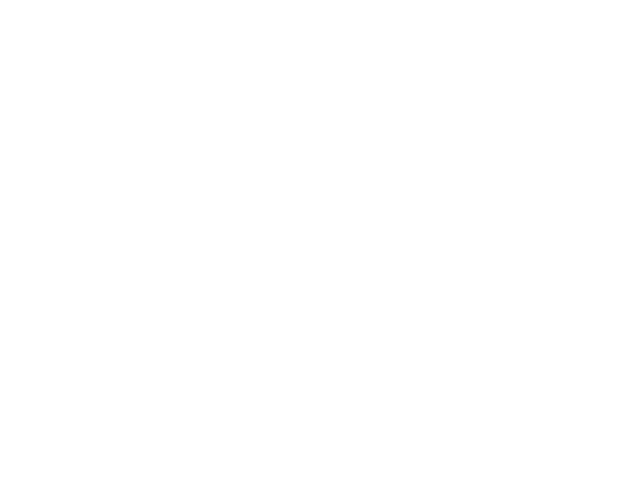
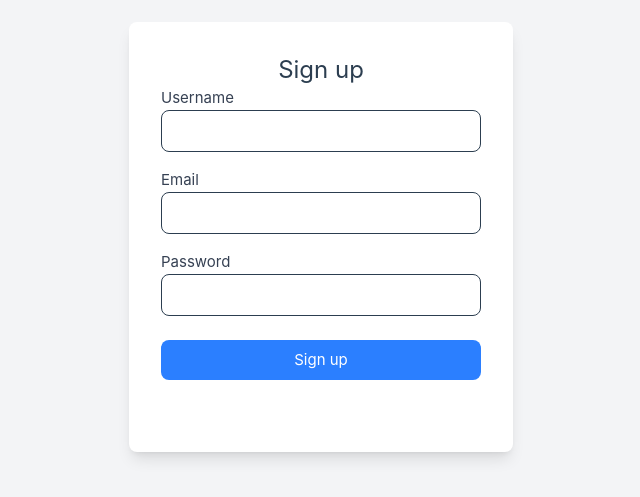
Before and after one commit to octo-project/ecommerce, a Vue app: page /sign-up in a window 1280 px wide. Before the commit this address had no page. Shown: the part 163-660 px from the top of the page, without its empty margins (319-959 px from the left). Built offline with nearby package versions, Linux system fonts and the light colour scheme.

Commit message:
add login and logout functionnality

```diff
--- a/src/assets/main.css
+++ b/src/assets/main.css
@@ -1,10 +1,15 @@
 @import './base.css';
 @import "tailwindcss";
 
+html, body {
+  margin: 0px;
+  padding: 0px;
+}
+
 #app {
-  max-width: 1280px;
-  margin: 0 auto;
-  padding: 2rem;
+  /* max-width: 1280px; */
+  /* margin: 0 auto;
+  padding: 2rem; */
   font-weight: normal;
 }
 
--- /dev/null
+++ b/src/components/navbar/Navbar.vue
@@ -0,0 +1,21 @@
+<template>
+    <nav className="sticky top-0 bg-gray-800 shadow-sm p-4 flex justify-between items-center">
+        <h1 className="text-white text-xl">E-Commerce</h1>
+        <button
+            className="bg-red-500 text-white px-4 py-2 rounded-lg hover:bg-red-700"
+        >
+            Logout
+        </button>
+    </nav>
+</template>
+
+<script setup lang="ts">
+    import {useRouter} from 'vue-router'
+
+    const router = useRouter();
+
+    const logout = () => {
+        localStorage.removeItem("token");
+        router.push("/login");
+    }
+</script>
--- a/src/router/index.ts
+++ b/src/router/index.ts
@@ -1,8 +1,20 @@
 import Home from "@/views/Home.vue"
+import Login from "@/views/Login.vue"
+import SignUp from '@/views/SignUp.vue'
 import ProductDetails from "@/views/ProductDetails.vue"
 import {createRouter, createWebHistory} from 'vue-router'
 
 const routes = [
+    {
+        name: "Login",
+        path: "/login",
+        component: Login,
+    },
+    {
+        name: "Sign Up",
+        path: "/sign-up",
+        component: SignUp,
+    },
     {
         path: "/",
         name: "Home",
--- a/src/views/Home.vue
+++ b/src/views/Home.vue
@@ -1,5 +1,6 @@
 <template>
     <div class="w-full">
+        <NavBar/>
         <h1 className="text-2xl font-bold !mb-4">Latest Products</h1>
         <div v-if="loading" className="text-center">Loading ...</div>
         <div v-else-if="error" className="text-red-500">{{error}}</div>
@@ -12,7 +13,8 @@
 <script setup>
     import axios from 'axios';
     import {ref, onMounted} from 'vue';
-    import ProductCard from '@/components/productCard/ProductCard.vue'
+    import NavBar from '@/components/navbar/Navbar.vue';
+    import ProductCard from '@/components/productCard/ProductCard.vue';
 
     const error = ref(null);
     const products = ref([]);
--- /dev/null
+++ b/src/views/Login.vue
@@ -0,0 +1,56 @@
+<template>
+    <div className="flex justify-center items-center min-h-screen bg-gray-100">
+        <div className="bg-white p-8 rounded-lg shadow-lg w-96">
+            <h2 className="text-2xl font-bold mb-4 text-center">Login</h2>
+            <form @submit.prevent="login">
+                <div className="mb-4">
+                    <label for="username" className="block text-gray-700">Username</label>
+                    <input v-model="username" id="username" type="text" required className="w-full px-4 py-2 border rounded-lg focus:outline-none focus:border-transparent focus:ring-2 focus:ring-blue-500"/>
+                </div>
+                <div className="mb-4 !mt-4">
+                    <label className="block text-gray-700">Password</label>
+                    <input v-model="password" type="password" required className="w-full px-4 py-2 border rounded-lg focus:outline-none focus:border-transparent focus:ring-2 focus:ring-blue-500"/>
+                </div>
+                <button type="submit" :disabled="loading" className="!mt-4 w-full disabled:bg-blue-500 disabled:cursor-not-allowed cursor-pointer bg-blue-500 text-white px-4 py-2 rounded-lg hover:bg-blue-700">
+                    {{loading ? "Loading ..." : "Login"}}
+                </button>
+            </form>
+            <p @click="goToSignUp" className="text-blue-700 underline !mt-3 text-center cursor-pointer">Inscrivez vous</p>
+            <p :class="{'invisible': !error, 'block text-red-500 text-center min-h-[24px] !mt-4': true}">{{ error || ' ' }}</p>
+        </div>
+    </div>
+</template>
+
+<script setup lang="ts">
+    import {ref} from 'vue';
+    import axios from 'axios';
+    import {useRouter} from 'vue-router';
+
+    const router = useRouter();
+    const username = ref<string>('');
+    const password = ref<string>('');
+    const loading = ref<Boolean>(false);
+    const error = ref<string|null>(null);
+
+    const login = async () => {
+        try {
+            error.value = null;
+            loading.value = true;
+
+            const response = await axios.post("https://fakestoreapi.com/auth/login",{
+                username: username.value,
+                password: password.value
+            });
+            localStorage.setItem('token', response.data.token);
+            router.push('/')
+        } catch (err) {
+            error.value = 'Invalid email or password';
+        } finally {
+            loading.value = false
+        }
+    }
+
+    const goToSignUp = () => {
+        router.push('/sign-up')
+    }
+</script>
--- /dev/null
+++ b/src/views/SignUp.vue
@@ -0,0 +1,58 @@
+<template>
+    <div className="flex justify-center items-center min-h-screen bg-gray-100">
+        <div className="bg-white p-8 rounded-lg shadow-lg w-96">
+            <h2 className="text-2xl font-bold mb-4 text-center">Sign up</h2>
+            <form @submit.prevent="signUp">
+                <div className="!mb-4">
+                    <label for="username" className="block text-gray-700">Username</label>
+                    <input v-model="username" type="text" required id="username" className="w-full px-4 py-2 border rounded-lg focus:border-transparent focus:outline-none focus:ring-2 focus:ring-blue-500"/>
+                </div>
+                <div className="!mb-4">
+                    <label for="email" className="block text-gray-700">Email</label>
+                    <input v-model="email" type="email" required id="email" className="w-full px-4 py-2 rounded-lg focus:outline-none focus:ring-2 focus:border-transparent focus:ring-blue-500 border"/>
+                </div>
+                <div className="!mb-4">
+                    <label for="password" className="block text-gray-700">Password</label>
+                    <input v-model="password" id="password" required type="password" className="w-full px-2 py-2 border focus:ring-2 focus:outline-none focus:ring-blue-500 focus:border-transparent rounded-lg" />
+                </div>
+                <button type="submit" :disabled="loading" className="w-full !mt-2 px-4 py-2 rounded-lg text-white bg-blue-500 hover:bg-blue-700 disabled:cursor-not-allowed">
+                    {{loading ? "Loading ..." : "Sign up"}}
+                </button>
+            </form>
+            <p :class="{'invisible': !error, 'block text-red-500 text-center min-h-[24px] !mt-4': true }">{{ error || " " }}</p>
+        </div>
+    </div>
+</template>
+
+
+<script setup lang="ts">
+    import {ref} from 'vue';
+    import axios from 'axios';
+    import {useRouter} from 'vue-router';
+
+    const email = ref<string>('');
+    const username = ref<string>('');
+    const password = ref<string>('');
+    const loading = ref<Boolean>(false);
+    const error = ref<string|null>(null);
+
+    const router = useRouter();
+
+    const signUp = async () => {
+        error.value = null;
+        loading.value = true;
+
+        try {
+            const response = await axios.post("https://fakestoreapi.com/users", {
+                email: email.value,
+                username: username.value,
+                password: password.value,
+            })
+            router.push('/login')
+        } catch (error) {
+            error.value = "Failed to sign up. Please try again.";
+        } finally {
+            loading.value = false
+        }
+    }
+</script>
```
